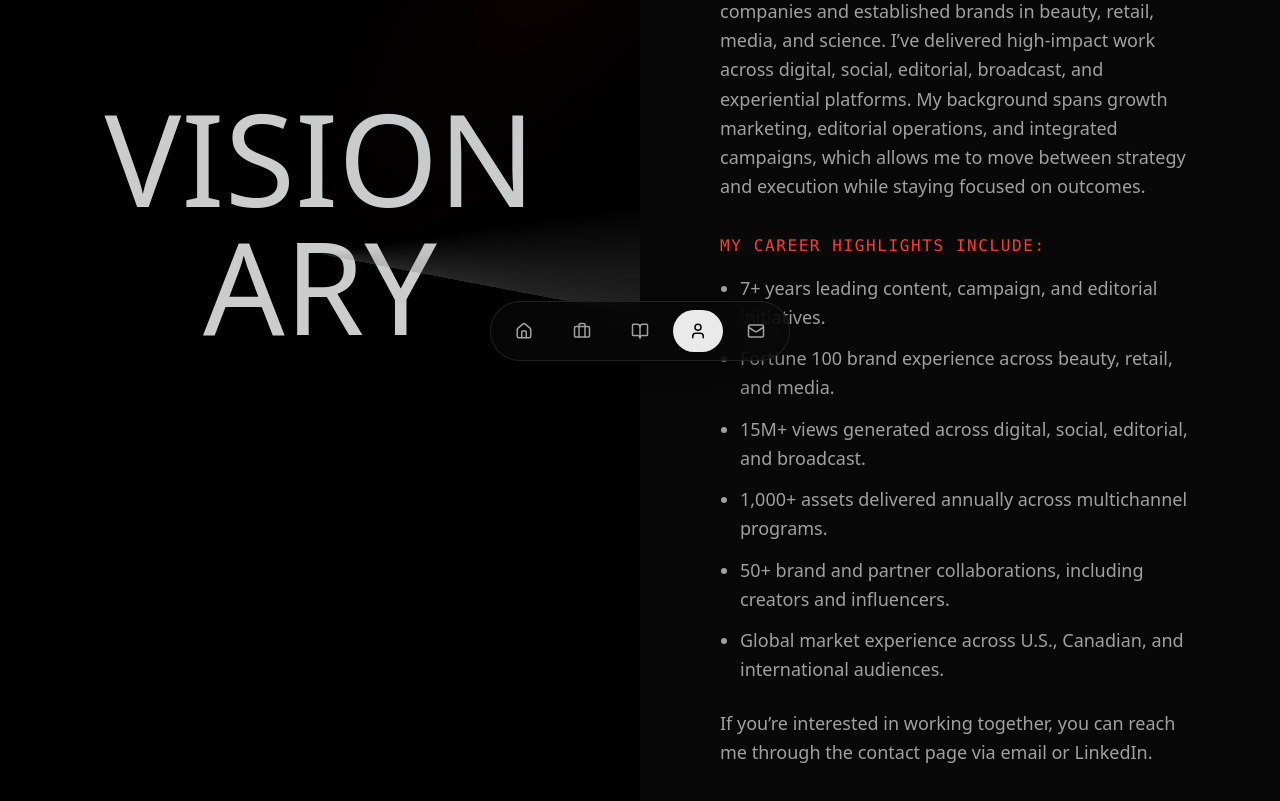
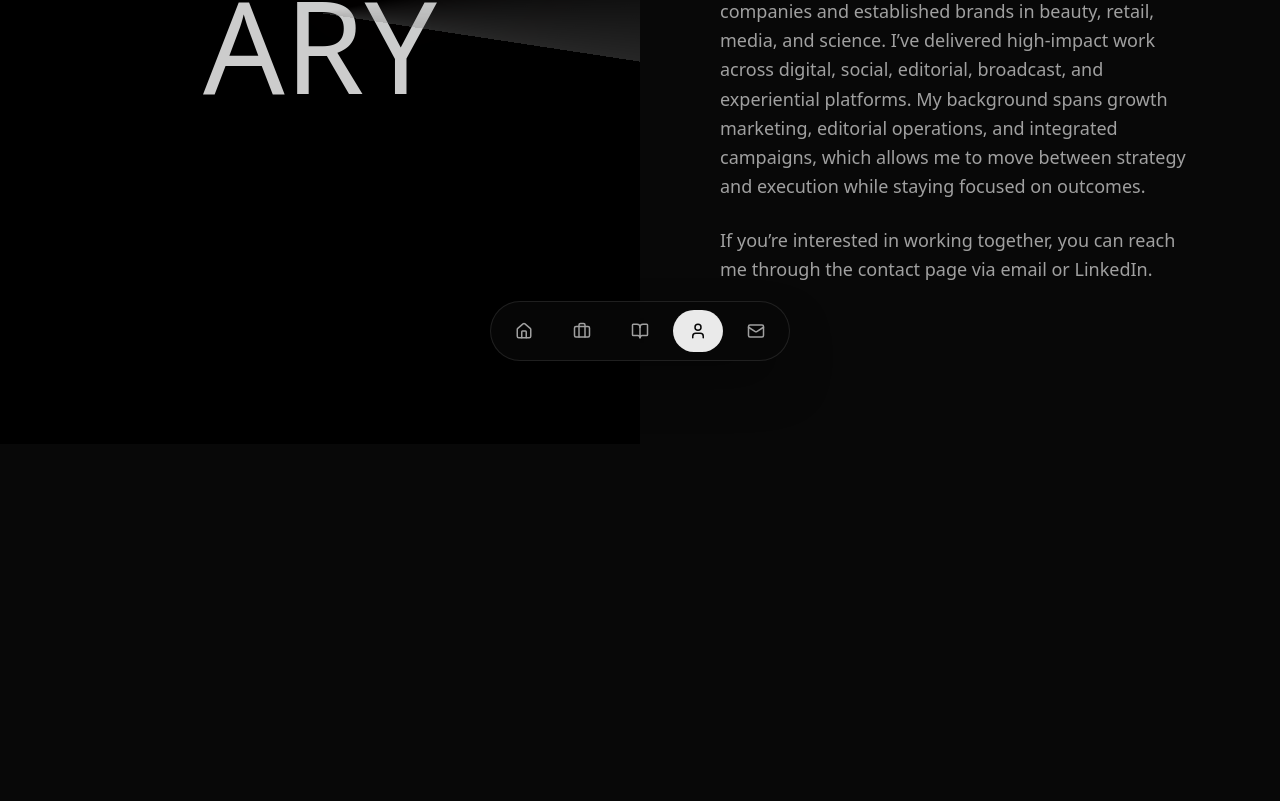
Before and after one commit to sarahsarahsarahX3/Personal-website-, a Next.js app: page /about in a window 1280 px wide. Shown: the part 419-1220 px from the top of the page. After the commit the page ends 863 px from the top, so only its background shows below. Built offline with nearby package versions, Linux system fonts and the light colour scheme; a web font is replaced by a local one.

Commit message:
about update

```diff
--- a/app/about/page.tsx
+++ b/app/about/page.tsx
@@ -61,19 +61,6 @@ export default function AboutPage() {
                         <p>
                             Over the past seven years, I’ve worked with Fortune 100 companies and established brands in beauty, retail, media, and science. I’ve delivered high-impact work across digital, social, editorial, broadcast, and experiential platforms. My background spans growth marketing, editorial operations, and integrated campaigns, which allows me to move between strategy and execution while staying focused on outcomes.
                         </p>
-                        <div className="pt-2">
-                            <p className="text-base font-mono uppercase tracking-widest text-accent">
-                                MY CAREER HIGHLIGHTS INCLUDE:
-                            </p>
-                            <ul className="mt-4 space-y-3 pl-5 text-lg leading-relaxed text-text-secondary list-disc">
-                                <li>7+ years leading content, campaign, and editorial initiatives.</li>
-                                <li>Fortune 100 brand experience across beauty, retail, and media.</li>
-                                <li>15M+ views generated across digital, social, editorial, and broadcast.</li>
-                                <li>1,000+ assets delivered annually across multichannel programs.</li>
-                                <li>50+ brand and partner collaborations, including creators and influencers.</li>
-                                <li>Global market experience across U.S., Canadian, and international audiences.</li>
-                            </ul>
-                        </div>
                         <p>
                             If you’re interested in working together, you can reach me through the contact page via email or LinkedIn.
                         </p>
```
Also changed, not shown: 1 other file (tests, documents, lock files or other folders).
